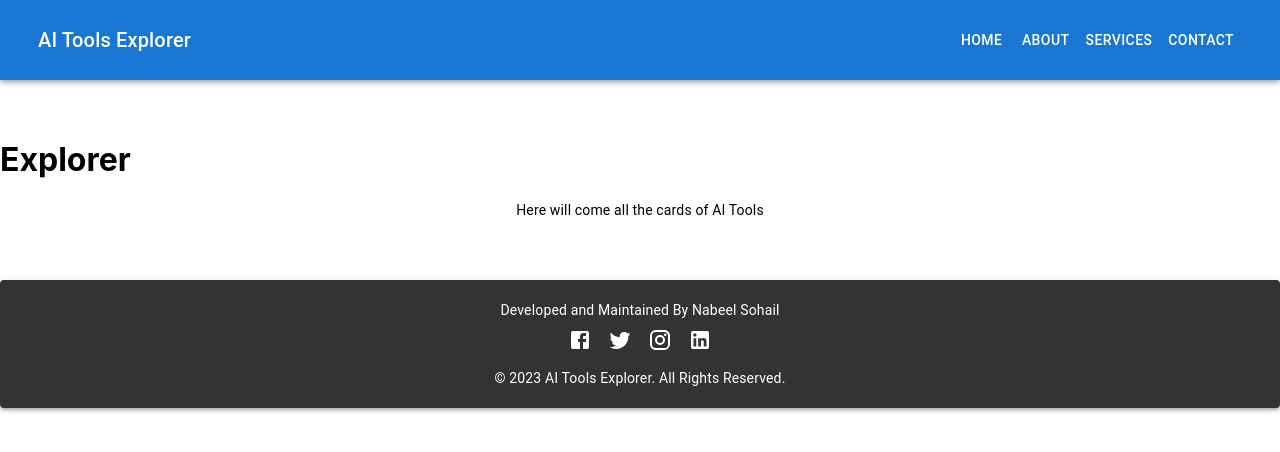
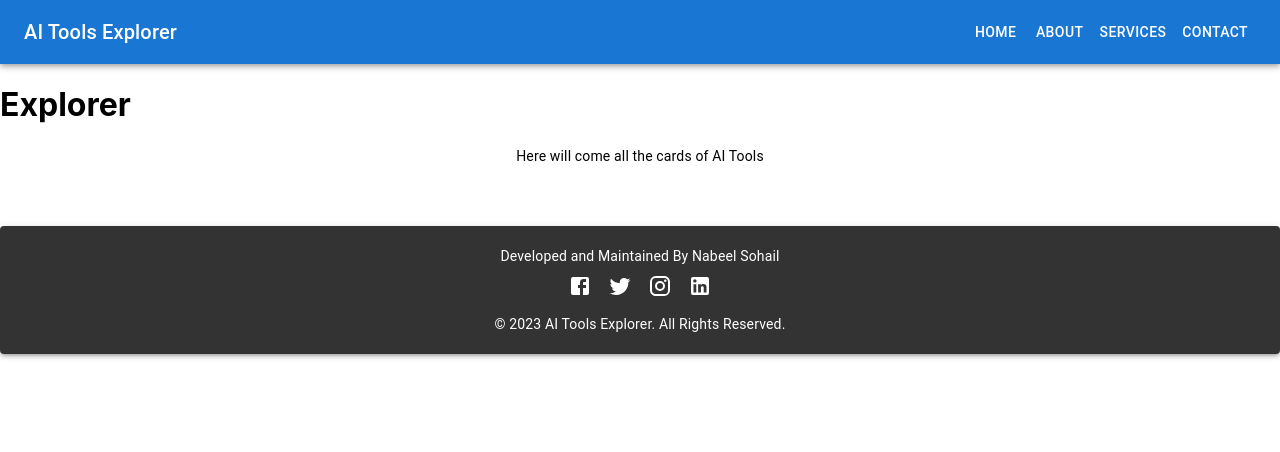
Before and after one commit to NabeelSohail-30/AI-Tools-Explorer, a React (Create React App) app in the folder client/myapp/: page /explorer in a window 1280 px wide. Shown: the top 452 px of the page. Built offline with nearby package versions, Linux system fonts and the light colour scheme.

Commit message:
some minor chnages

```diff
--- a/client/myapp/src/components/header.jsx
+++ b/client/myapp/src/components/header.jsx
@@ -5,15 +5,8 @@ import Typography from "@mui/material/Typography";
 import Button from "@mui/material/Button";
 
 const Header = () => {
-  const headerStyle = {
-    padding: "8px 14px",
-    color: "#fff",
-    width: "100%",
-    marginBottom: "60px",
-  };
-
   return (
-    <AppBar position="static" style={headerStyle}>
+    <AppBar position="static">
       <Toolbar>
         <Typography variant="h6" sx={{ flexGrow: 1 }}>
           AI Tools Explorer
```
